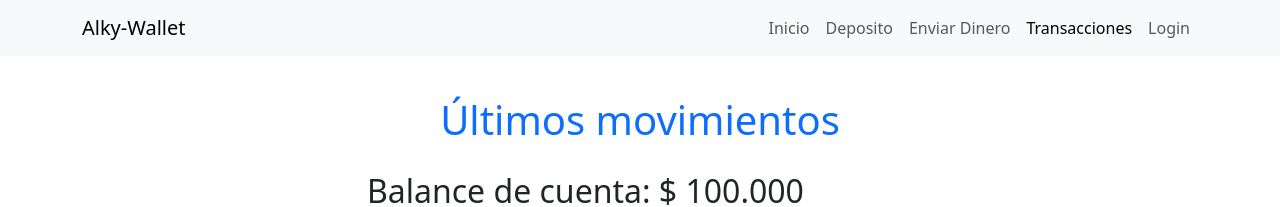
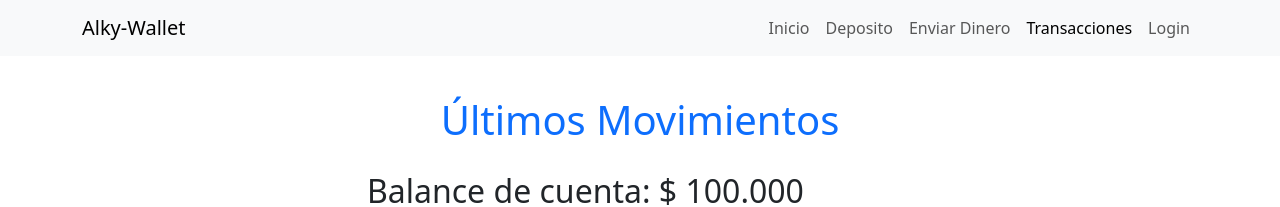
Before and after one commit to ehz1973/alke-wallet, a plain HTML site: page transactions.html in a window 1280 px wide. Shown: the top 207 px of the page. Drawn offline with nearby package versions, Linux system fonts and the light colour scheme.

Commit message:
Se cambia h1 a formto de titulo en ingles

```diff
--- a/transactions.html
+++ b/transactions.html
@@ -49,7 +49,7 @@
     </nav>
 
     <header class="pt-5 pb-3 mt-5">
-        <h1 class="text-center text-primary">Últimos movimientos</h1>
+        <h1 class="text-center text-primary">Últimos Movimientos</h1>
     </header>
 
     <main class="container">
```
